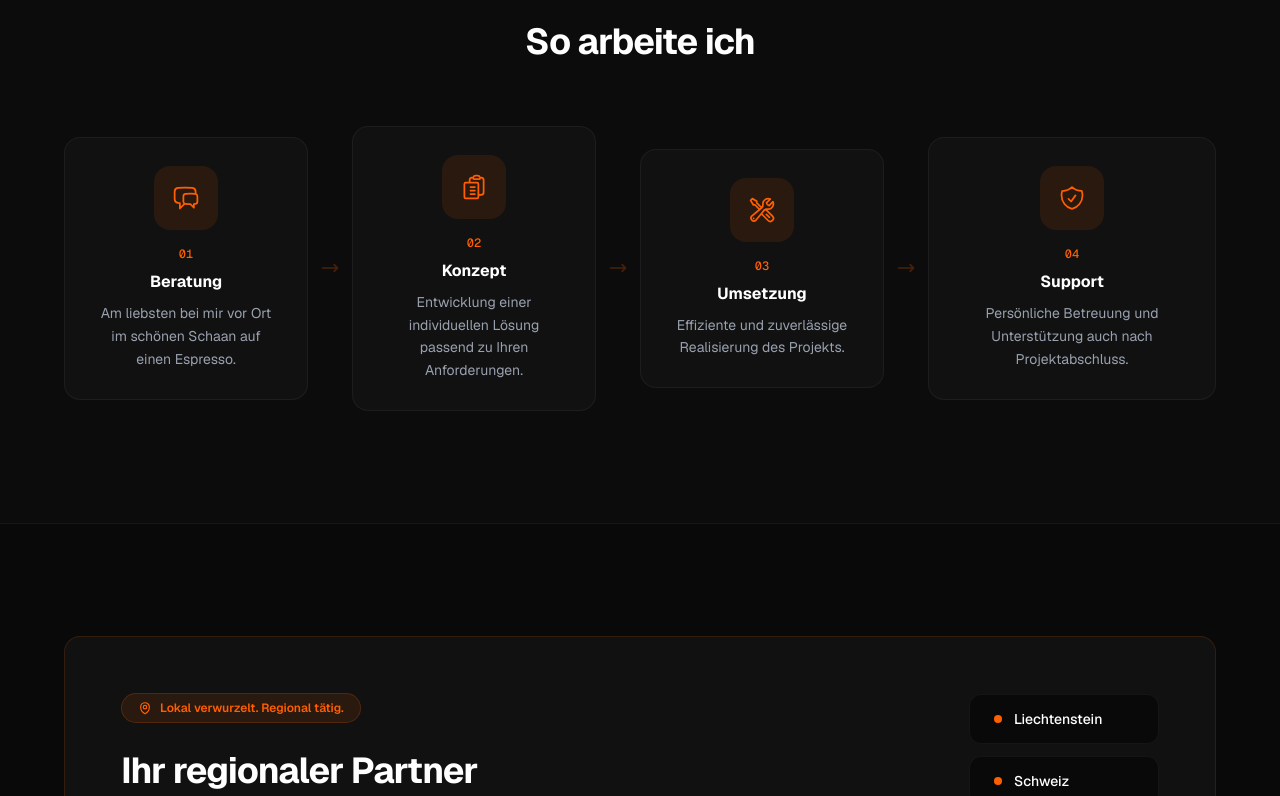
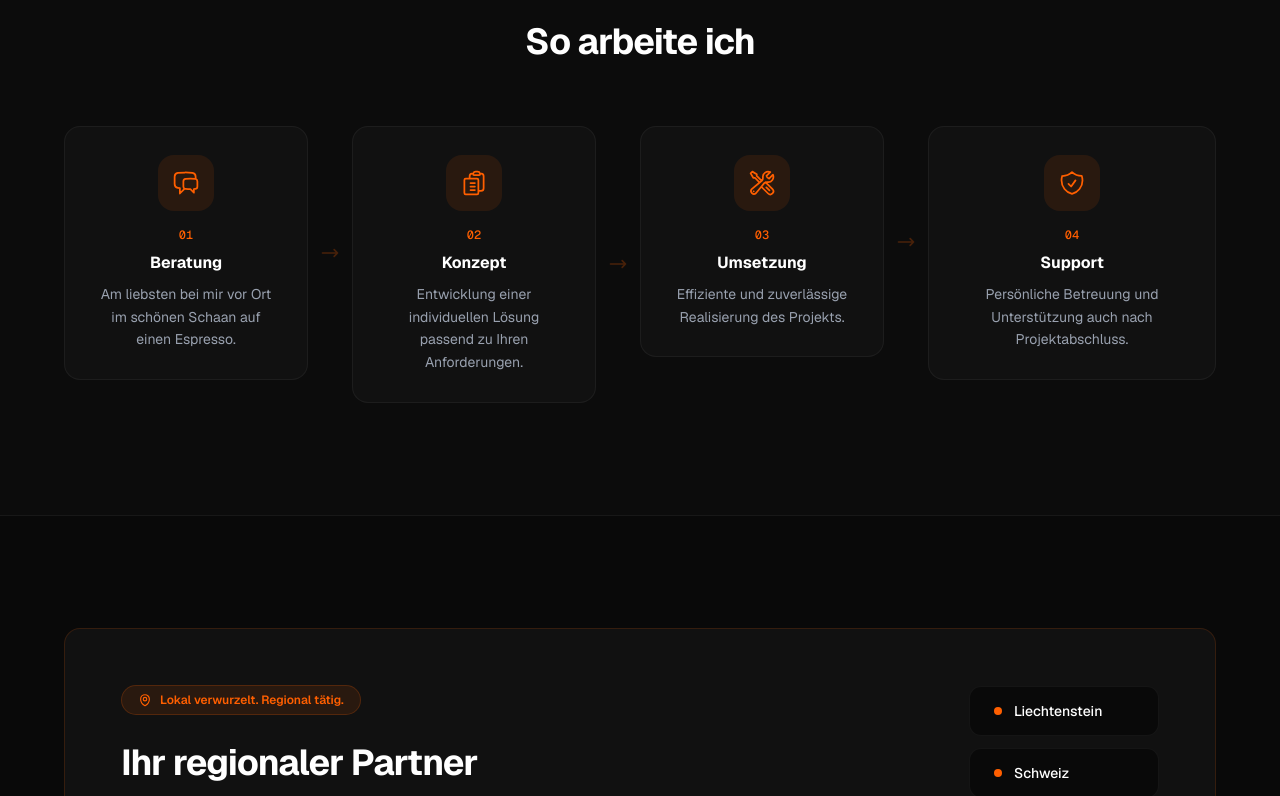
Before and after one commit to Nikola1215/NP-Solution-GmbH-Webseite, a Next.js app: page / in a window 1280 px wide. Shown: the part 4684-5480 px from the top of the page. Built offline with nearby package versions, Linux system fonts and the light colour scheme.

Commit message:
Google Maps Link + Liechtenstein zuerst

```diff
--- a/src/app/page.tsx
+++ b/src/app/page.tsx
@@ -319,7 +319,7 @@ export default function Home() {
             {/* Left: portrait photo + name */}
             <ScaleIn className="flex flex-col items-center gap-5">
               <div
-                className="relative w-full aspect-[3/4] rounded-2xl overflow-hidden"
+                className="relative w-full max-w-[220px] lg:max-w-none mx-auto aspect-[3/4] rounded-2xl overflow-hidden"
                 style={{ boxShadow: "0 0 0 2px rgba(255,95,0,0.35), 0 0 32px -4px rgba(255,95,0,0.25)" }}
               >
                 <Image
@@ -453,11 +453,11 @@ export default function Home() {
             </div>
             <h2 className="text-3xl md:text-4xl font-bold tracking-tight">So arbeite ich</h2>
           </FadeUp>
-          <StaggerContainer className="grid grid-cols-2 gap-4 md:flex md:flex-row md:items-stretch md:gap-0" stagger={0.15}>
+          <StaggerContainer className="grid grid-cols-2 [grid-auto-rows:1fr] gap-4 md:flex md:flex-row md:items-stretch md:gap-0" stagger={0.15}>
             {prozessSteps.map((step, i) => (
-              <StaggerItem key={step.title} className="flex flex-col md:flex-row items-center md:flex-1">
-                <div className="flex-1 w-full bg-[#111] border border-white/5 rounded-2xl p-5 md:p-7 text-center hover:border-brand/20 transition-colors">
-                  <div className="w-12 h-12 md:w-16 md:h-16 rounded-2xl bg-brand/10 flex items-center justify-center text-brand mx-auto mb-4">
+              <StaggerItem key={step.title} className="h-full md:flex md:flex-row md:items-stretch md:flex-1">
+                <div className="h-full w-full bg-[#111] border border-white/5 rounded-2xl p-5 md:p-7 flex flex-col items-center text-center hover:border-brand/20 transition-colors">
+                  <div className="w-12 h-12 md:w-14 md:h-14 rounded-2xl bg-brand/10 flex items-center justify-center text-brand mb-4 shrink-0">
                     {step.icon}
                   </div>
                   <div className="text-xs text-brand font-mono font-medium mb-2">0{i + 1}</div>
@@ -465,7 +465,7 @@ export default function Home() {
                   <p className="text-gray-400 text-xs md:text-sm leading-relaxed">{step.desc}</p>
                 </div>
                 {i < prozessSteps.length - 1 && (
-                  <div className="hidden md:flex items-center justify-center md:px-3 shrink-0">
+                  <div className="hidden md:flex items-center justify-center px-3 shrink-0">
                     <ArrowRight className="w-5 h-5 text-brand/25" />
                   </div>
                 )}
@@ -647,7 +647,7 @@ export default function Home() {
               Undera Forst 16 · 9494 Schaan · Liechtenstein
             </address>
           </div>
-          <div className="flex gap-6 text-sm text-gray-500">
+          <div className="flex flex-wrap justify-center gap-4 md:gap-6 text-sm text-gray-500">
             <a href="#automation"      className="hover:text-white transition-colors">Systemtechnik</a>
             <a href="#digitalisierung" className="hover:text-white transition-colors">Smart Automation</a>
             <a href="#marketing"       className="hover:text-white transition-colors">Marketing</a>
```
